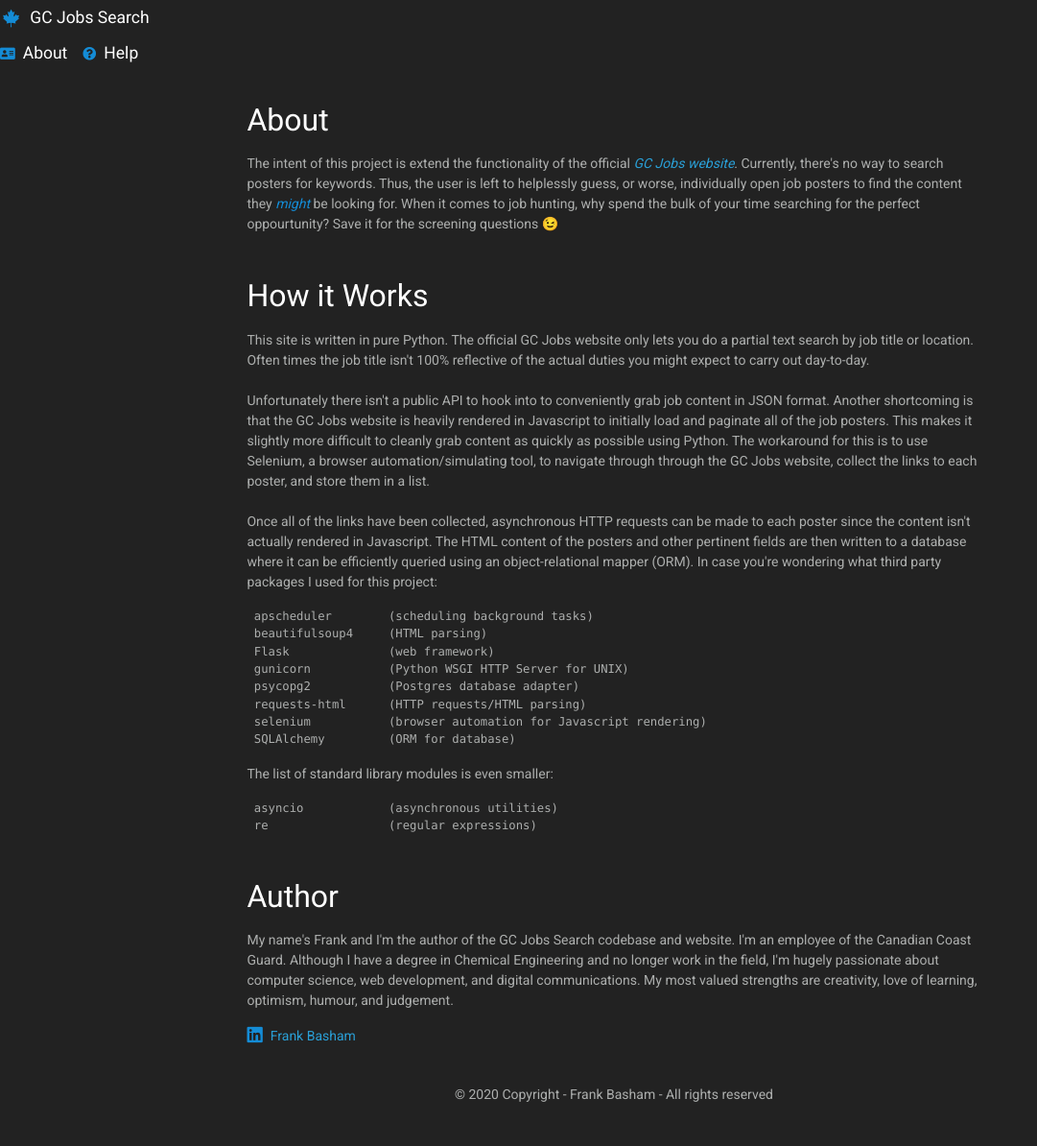
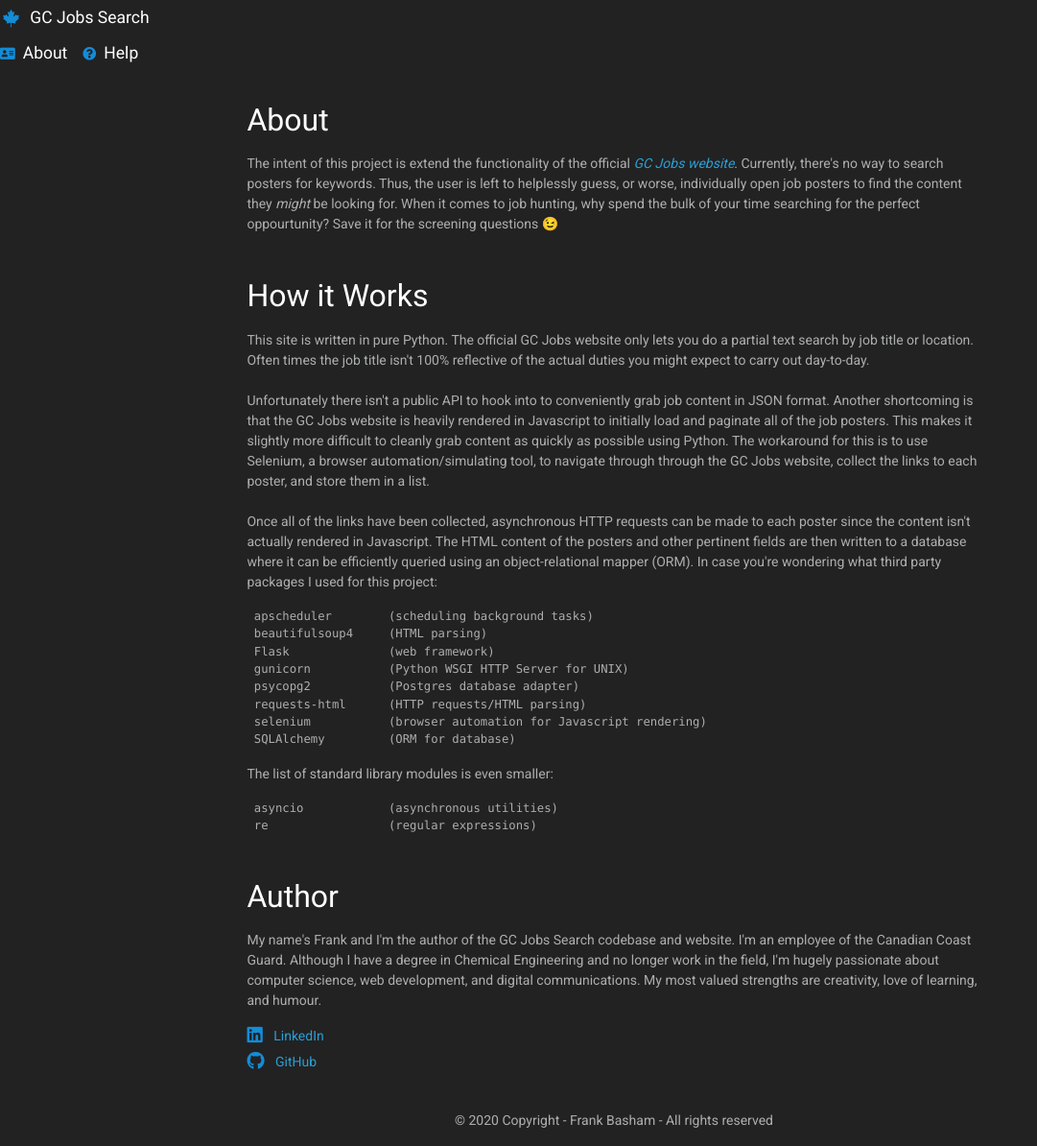
Before and after one commit to Fbasham/gcjobs, a Flask app: page /about in a window 1280 px wide. Shown: the part 54-1248 px from the top of the page at 96% size, without its empty margins (0-1081 px from the left). Before the commit the page ends 1202 px from the top, so only its background shows below. Run offline with Flask 2, Linux system fonts and the light colour scheme; some libraries are stand-ins or nearby versions.

Commit message:
Update about.html

```diff
--- a/templates/about.html
+++ b/templates/about.html
@@ -1,48 +1,62 @@
-{% extends "base.html" %}
-
-{% block content%}
-
-
+{% extends "base.html" %} {% block content%}
 
 <div class="container py-2">
   <h4>About</h4>
 </div>
 
 <div class="container">
-    <p class="text-break">The intent of this project is extend the functionality of the official
-    <i><a href="https://emploisfp-psjobs.cfp-psc.gc.ca/psrs-srfp/applicant/page2440?fromMenu=true&toggleLanguage=en" target="_">GC Jobs website</a></i>.
-    Currently, there's no way to search posters for keywords.  Thus, the user is left to helplessly guess, or worse,
-    individually open job posters to find the content they <i>might</i> be looking for.  When it comes to job hunting, why spend the bulk of your time searching
-    for the perfect oppourtunity?  Save it for the screening questions <span>&#128521;</span></p>
+  <p class="text-break">
+    The intent of this project is extend the functionality of the official
+    <i
+      ><a
+        href="https://emploisfp-psjobs.cfp-psc.gc.ca/psrs-srfp/applicant/page2440?fromMenu=true&toggleLanguage=en"
+        target="_"
+        >GC Jobs website</a
+      ></i
+    >. Currently, there's no way to search posters for keywords. Thus, the user
+    is left to helplessly guess, or worse, individually open job posters to find
+    the content they <em>might</em> be looking for. When it comes to job
+    hunting, why spend the bulk of your time searching for the perfect
+    oppourtunity? Save it for the screening questions <span>&#128521;</span>
+  </p>
 </div>
 
-<br>
+<br />
 
 <div class="container py-2">
   <h4>How it Works</h4>
 </div>
 
 <div class="container">
-    <p class="text-break">This site is written in pure Python.  The official GC Jobs website only lets you do a partial text search by job title or location.
-    Often times the job title isn't 100% reflective of the actual duties you might expect to carry out day-to-day.
-    <br>
-    <br>
-    Unfortunately there isn't a public API to hook into to conveniently grab job content in JSON format.
-    Another shortcoming is that the GC Jobs website is heavily rendered in Javascript to initially load and paginate all of the job posters.  This makes
-    it slightly more difficult to cleanly grab content as quickly as possible using Python.
-    The workaround for this is to use Selenium, a browser automation/simulating tool, to navigate through through the GC Jobs website, collect the links to each
-    poster, and store them in a list.
-    <br>
-    <br>
-    Once all of the links have been collected, asynchronous HTTP requests can be made to each poster since the content isn't actually rendered in Javascript.
-    The HTML content of the posters and other pertinent fields are then written to a database where it can be efficiently queried using an object-relational mapper (ORM).
-    In case you're wondering what third party packages I used for this project:
+  <p class="text-break">
+    This site is written in pure Python. The official GC Jobs website only lets
+    you do a partial text search by job title or location. Often times the job
+    title isn't 100% reflective of the actual duties you might expect to carry
+    out day-to-day.
+    <br />
+    <br />
+    Unfortunately there isn't a public API to hook into to conveniently grab job
+    content in JSON format. Another shortcoming is that the GC Jobs website is
+    heavily rendered in Javascript to initially load and paginate all of the job
+    posters. This makes it slightly more difficult to cleanly grab content as
+    quickly as possible using Python. The workaround for this is to use
+    Selenium, a browser automation/simulating tool, to navigate through through
+    the GC Jobs website, collect the links to each poster, and store them in a
+    list.
+    <br />
+    <br />
+    Once all of the links have been collected, asynchronous HTTP requests can be
+    made to each poster since the content isn't actually rendered in Javascript.
+    The HTML content of the posters and other pertinent fields are then written
+    to a database where it can be efficiently queried using an object-relational
+    mapper (ORM). In case you're wondering what third party packages I used for
+    this project:
   </p>
 </div>
 
-
 <div class="container">
-<div class="codehilite bg-light"><pre>
+  <div class="codehilite bg-light">
+    <pre>
  apscheduler        (scheduling background tasks)
  beautifulsoup4     (HTML parsing)
  Flask              (web framework)
@@ -51,35 +65,54 @@
  requests-html      (HTTP requests/HTML parsing)
  selenium           (browser automation for Javascript rendering)
  SQLAlchemy         (ORM for database)
-</pre></div>
+</pre
+    >
+  </div>
 </div>
 
 <div class="container">
-    <p class="text-break">The list of standard library modules is even smaller:
+  <p class="text-break">
+    The list of standard library modules is even smaller:
   </p>
 </div>
 
-
 <div class="container">
-<div class="codehilite bg-light"><pre>
+  <div class="codehilite bg-light">
+    <pre>
  asyncio            (asynchronous utilities)
  re                 (regular expressions)
-</pre></div>
+</pre
+    >
+  </div>
 </div>
 
-<br>
+<br />
 
 <div class="container py-2">
   <h4>Author</h4>
 </div>
 
 <div class="container">
-    <p class="text-break">My name's Frank and I'm the author of the GC Jobs Search codebase and website.  I'm an employee of the Canadian Coast Guard.
-    Although I have a degree in Chemical Engineering and no longer work in the field, I'm hugely passionate about computer science, web development, and digital communications.
-    My most valued strengths are creativity, love of learning, optimism, humour, and judgement.
+  <p class="text-break">
+    My name's Frank and I'm the author of the GC Jobs Search codebase and
+    website. I'm an employee of the Canadian Coast Guard. Although I have a
+    degree in Chemical Engineering and no longer work in the field, I'm hugely
+    passionate about computer science, web development, and digital
+    communications. My most valued strengths are creativity, love of learning,
+    and humour.
+  </p>
 
+  <div class="social-links">
     <div>
-    <i class="fab fa-lg fa-linkedin mr-2" style="color: #148cd6"></i><a href="https://ca.linkedin.com/in/frank-basham" target="_blank">Frank Basham</a>
+      <i class="fab fa-lg fa-linkedin mr-2"></i>
+      <a href="https://ca.linkedin.com/in/frank-basham" target="_blank"
+        >LinkedIn</a
+      >
+    </div>
+    <div>
+      <i class="fab fa-lg fa-github mr-2"></i>
+      <a href="https://github.com/Fbasham/gcjobs" target="_blank">GitHub</a>
+    </div>
   </div>
 </div>
 
```
Lines whose indentation alone changed are shown as unchanged.
